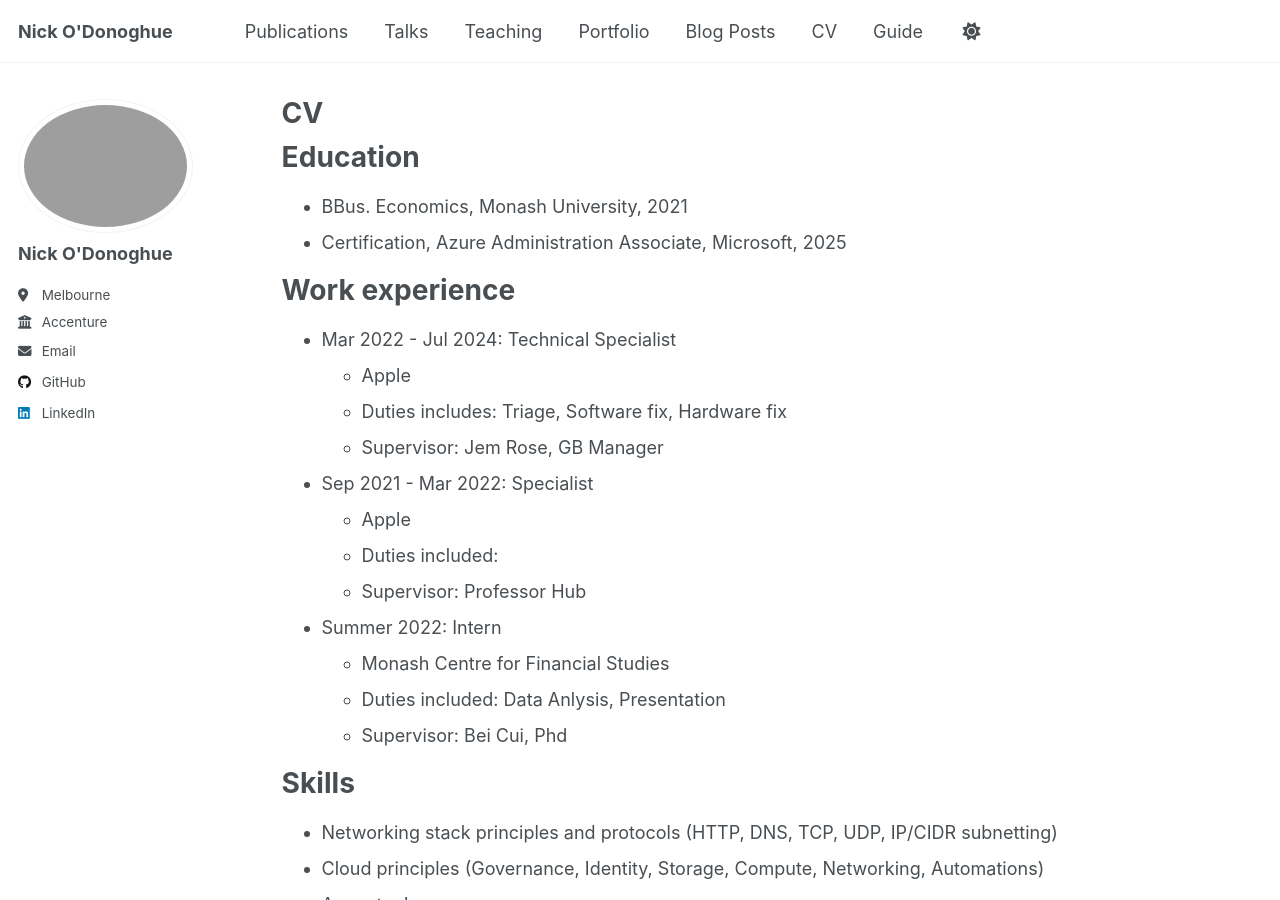
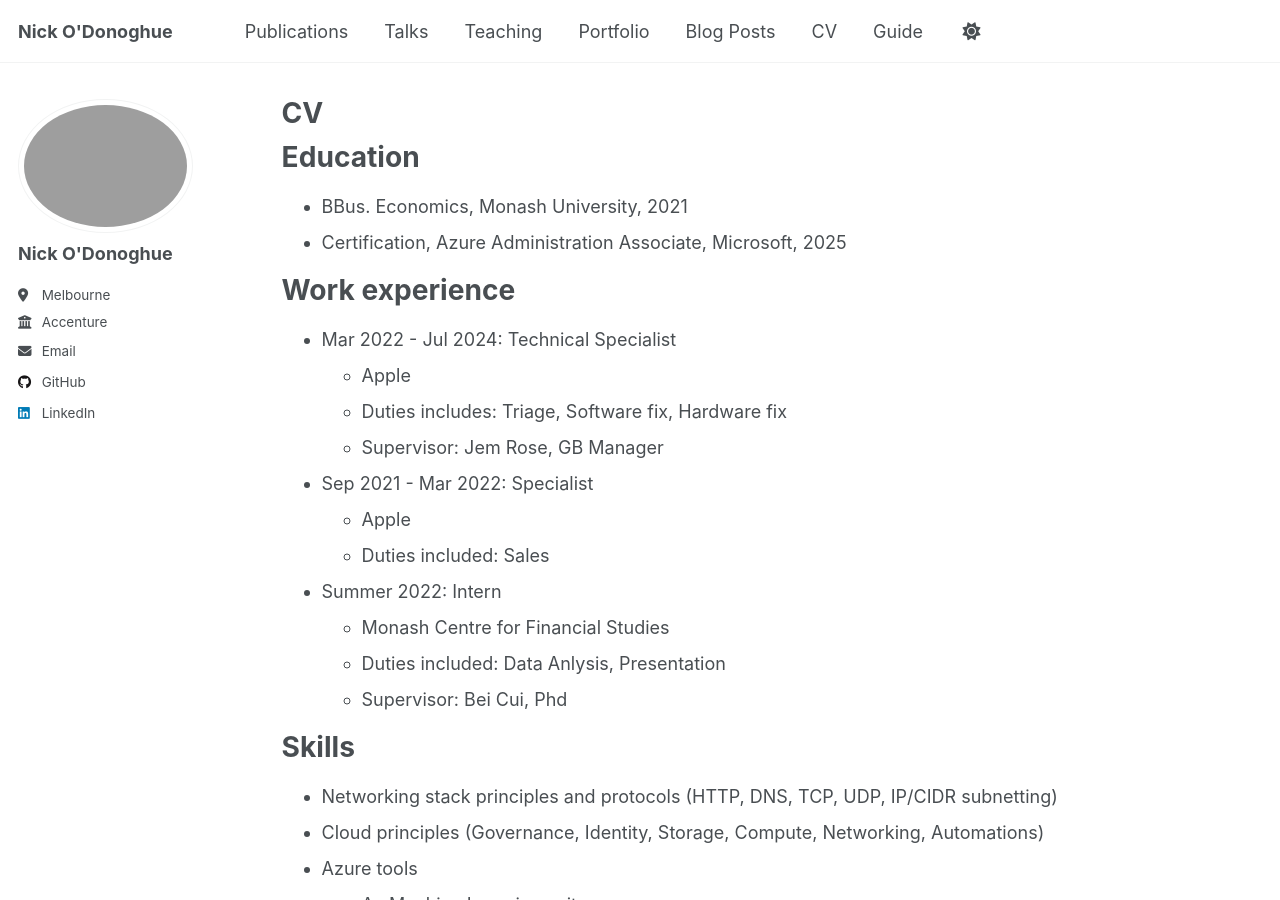
Before and after one commit to nickodonoghue/nickodonoghue.github.io, a Jekyll site: the page built from _pages/cv.md, in a window 1280 px wide and 900 px high. Built offline with Jekyll 4.4.1, drawn with Linux system fonts in a browser that asks for light colours; a script that is not in the unit is left out.

Commit message:
Update cv.md to fix work experience

```diff
--- a/_pages/cv.md
+++ b/_pages/cv.md
@@ -23,8 +23,7 @@ Work experience
 
 * Sep 2021 - Mar 2022: Specialist
   * Apple
-  * Duties included:
-  * Supervisor: Professor Hub
+  * Duties included: Sales
 
 * Summer 2022: Intern
   * Monash Centre for Financial Studies
```
